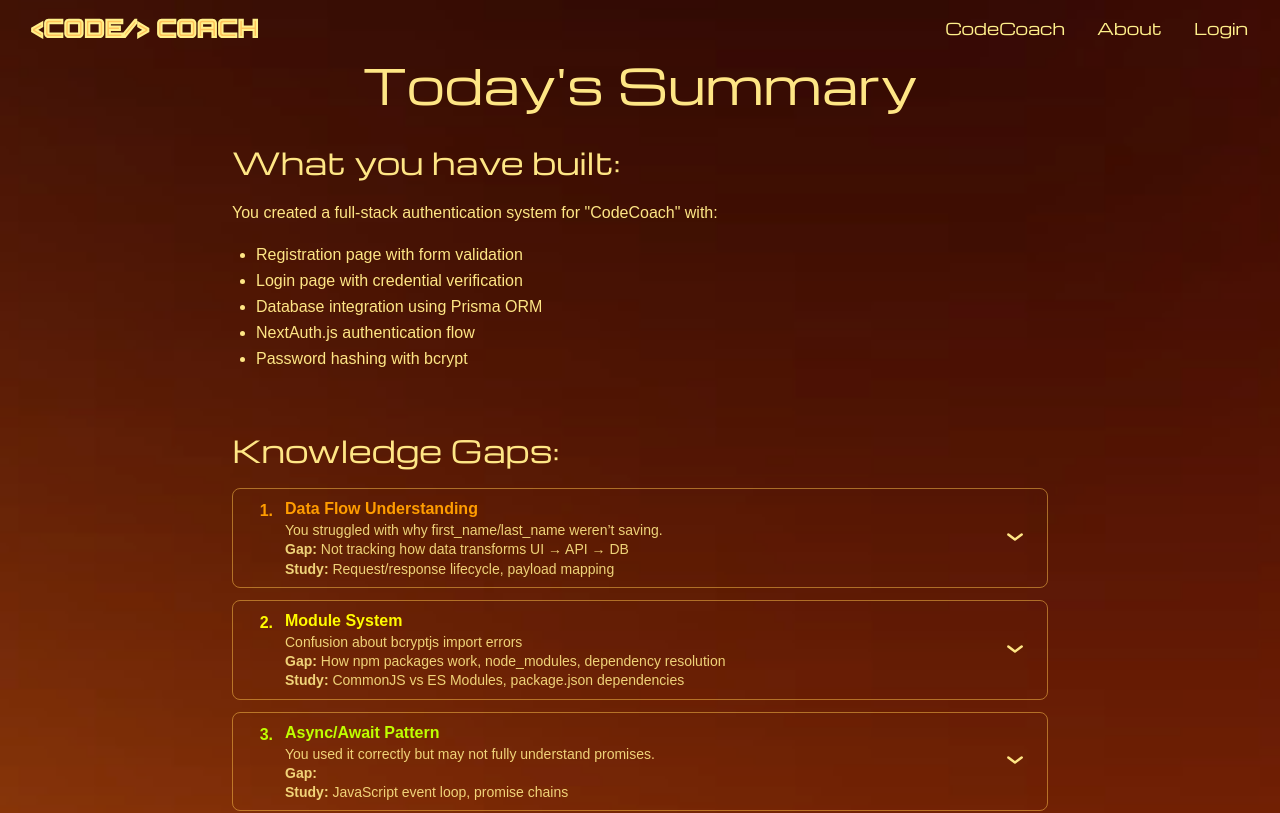
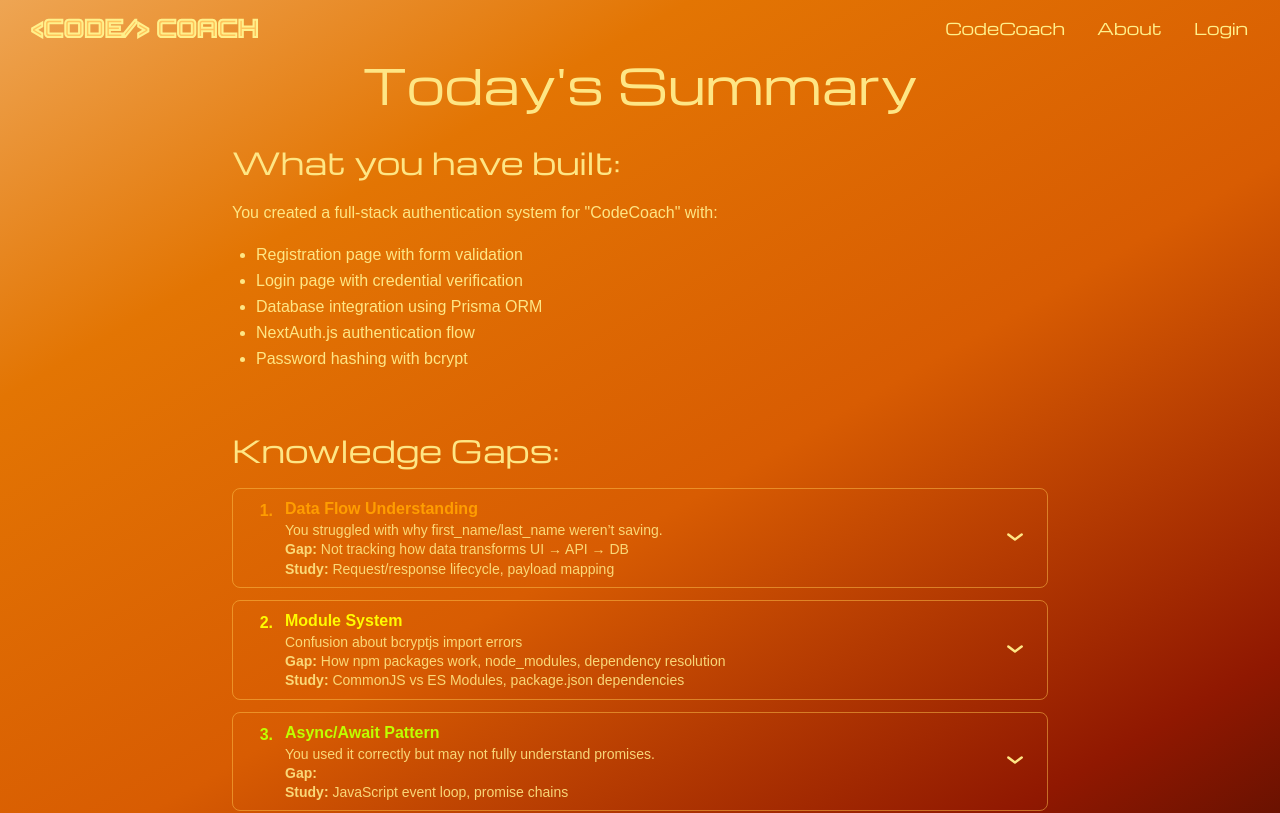
Before and after one commit to OliviaFlodkvist/codecoach-ai-learning-tool, a Next.js app: page /summary in a window 1280 px wide. Shown: the top 813 px of the page. Built offline with nearby package versions, Linux system fonts and the light colour scheme; no server answers; a web font is replaced by a local one.

Commit message:
Background fixes

```diff
--- a/src/app/summary/page.tsx
+++ b/src/app/summary/page.tsx
@@ -10,16 +10,6 @@ const anek = Anek_Gurmukhi({
 
 export default function SummaryPage() {
   return (
-    <main className="relative min-h-screen w-full flex flex-col text-amber-200">
-    {/* Background image */}
-    <Image
-      src="/bg/summary_bg.png"
-      alt=""
-      fill
-      priority
-      sizes="100vw"
-      className="-z-10 object-cover"
-    />
     <div className="flex flex-col w-full pt-6 text-amber-200">
       {/* Title */}
       <div className="min-h-[15vh] flex justify-center items-center w-full text-center">
@@ -192,6 +182,5 @@ export default function SummaryPage() {
   </Link>
     </div>
 </div>
-</main>
   );
 }
```
Also changed, not shown: public/bg/summary_bg.png (deleted).
